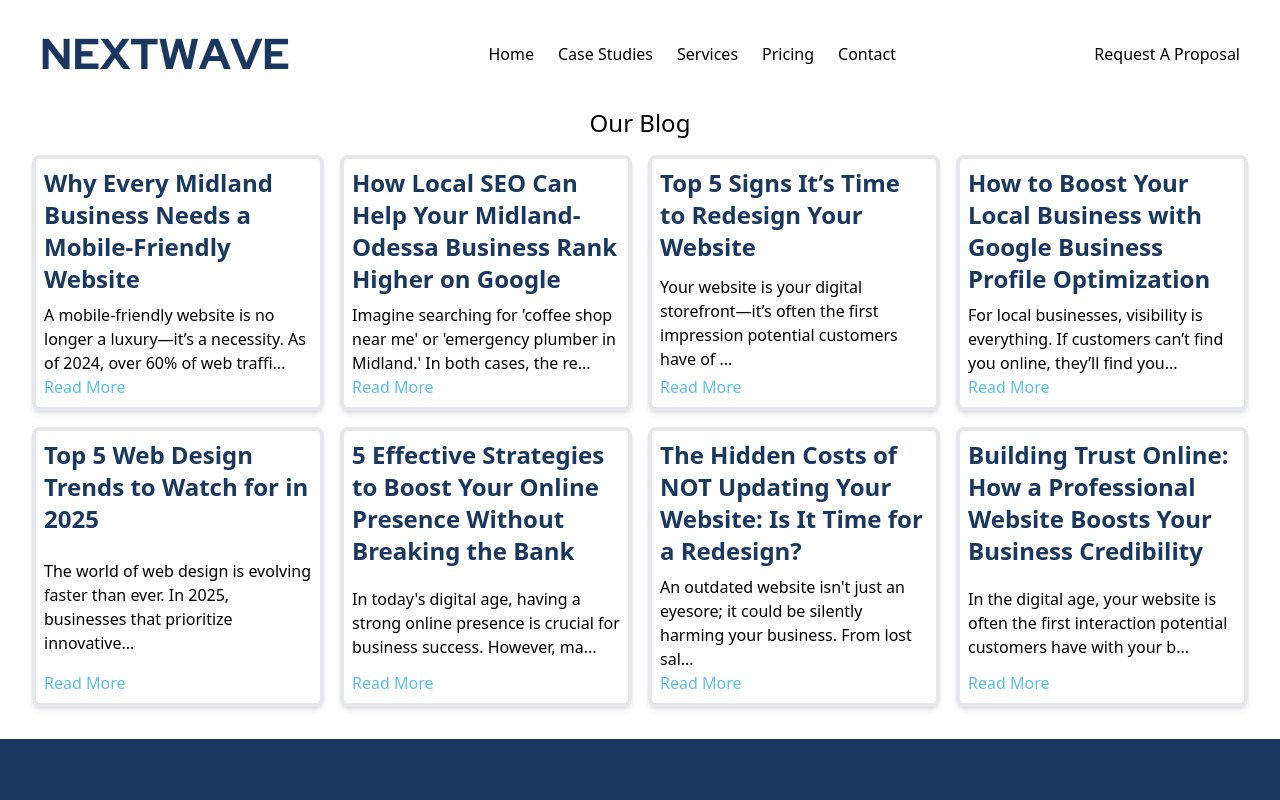
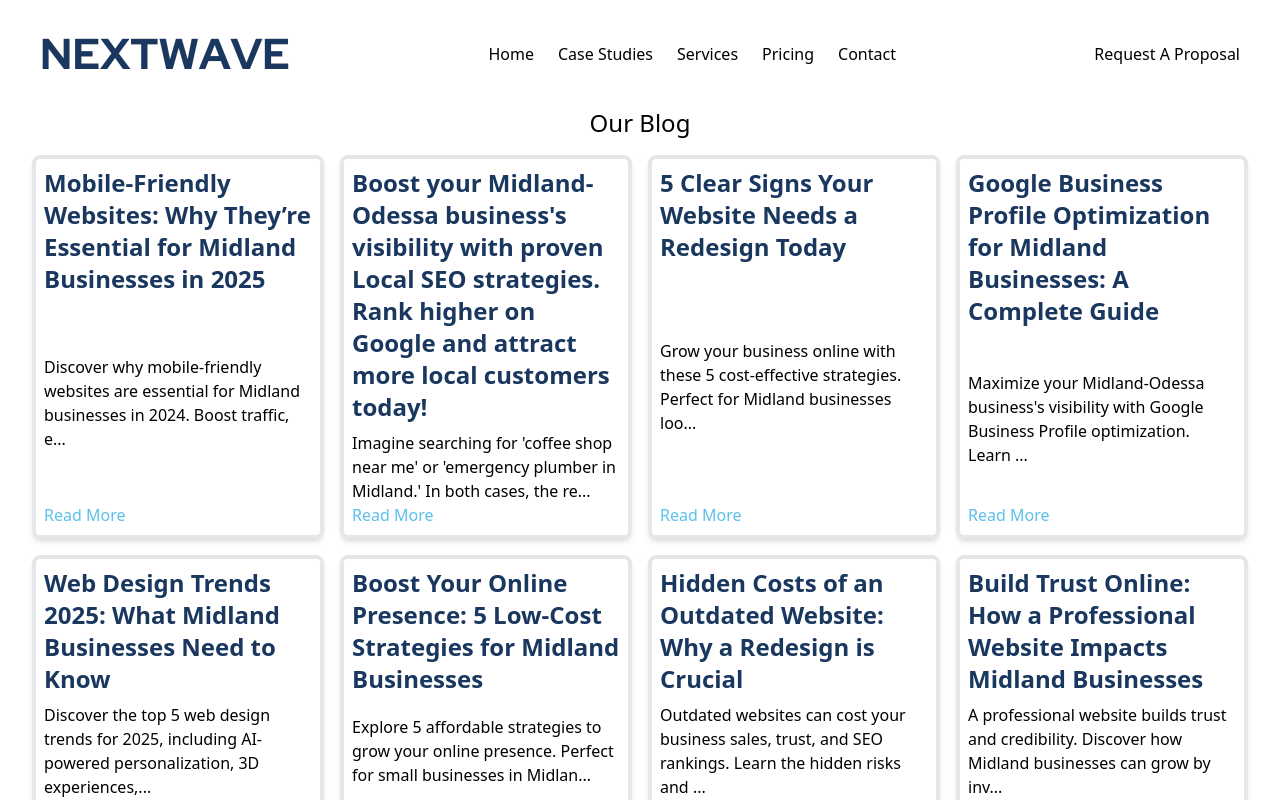
Before and after one commit to Parrasite9/nextwave, a React (Create React App) app: page /blogs in a window 1280 px wide. Shown: the top 800 px of the page. Built offline with nearby package versions, Linux system fonts and the light colour scheme.

Commit message:
Keywords have been added to blogs

```diff
--- a/src/Components/Blogs/BlogPost.jsx
+++ b/src/Components/Blogs/BlogPost.jsx
@@ -4,6 +4,7 @@ import blogsData from "./Blogs.json";
 import { generateSlug } from "../../Globals/Utils";
 import { Link } from "react-router-dom";
 import RecommendedPosts from "./RecommendedPosts";
+import { Helmet } from "react-helmet";
 
 const BlogPost = () => {
     console.log('blogsData:', blogsData);
@@ -42,6 +43,17 @@ const BlogPost = () => {
 
   return (
     <div>
+
+      <Helmet>
+        <title>{blog.title} | NextWave | Web Studio</title>
+        <meta name="description" content={blog.content.introduction} />
+        <meta name="keywords" content={blog.tags.join(", ")} />
+        <meta property="og:title" content={blog.title} />
+        <meta property="og:description" content={blog.content.introduction} />
+        <meta property="og:image" content={blog.titleImg.heroImg} />
+        <meta property="og:url" content={`https://nextwavewebstudio.com/blog/${slug}`} />
+      </Helmet>
+
       {/* Hero Section */}
       <div className="hero bg-gray-100 px-8 py-12 text-center lg:text-left lg:grid lg:grid-cols-2 lg:gap-4">
         <div className="lg:flex lg:flex-col lg:justify-center">
--- a/src/Components/Blogs/Blogs.json
+++ b/src/Components/Blogs/Blogs.json
@@ -1,7 +1,7 @@
 [
     {
         "id": 1,
-        "title": "Why Every Midland Business Needs a Mobile-Friendly Website",
+        "title": "Mobile-Friendly Websites: Why They’re Essential for Midland Businesses in 2025",
         "author": "NextWave | Web Studio",
         "date": "2024-11-20",
         "tags": ["Mobile Optimization", "User Experience", "Local Business", "Midland-Odessa"],
@@ -11,7 +11,7 @@
           "heroAlt": "responsive-img"
         },
         "content": {
-          "introduction": "A mobile-friendly website is no longer a luxury—it’s a necessity. As of 2024, over 60% of web traffic comes from mobile devices, and this trend continues to grow. For businesses in Midland-Odessa, this is especially critical because many customers search for services on their phones while on the go. If your website isn’t optimized for mobile users, you’re not just losing potential traffic—you’re losing customers."
+          "introduction": "Discover why mobile-friendly websites are essential for Midland businesses in 2024. Boost traffic, engagement, and sales with responsive design."
         },
         "sections": [
           {
@@ -104,7 +104,7 @@
     },
     {
         "id": 2,
-        "title": "How Local SEO Can Help Your Midland-Odessa Business Rank Higher on Google",
+        "title": "Boost your Midland-Odessa business's visibility with proven Local SEO strategies. Rank higher on Google and attract more local customers today!",
         "author": "NextWave | Web Studio",
         "date": "2024-11-22",
         "tags": ["Local SEO", "Google Ranking", "SEO", "Midland-Odessa"],
@@ -220,7 +220,7 @@
     },
     {
         "id": 3,
-        "title": "Top 5 Signs It’s Time to Redesign Your Website",
+        "title": "5 Clear Signs Your Website Needs a Redesign Today",
         "author": "NextWave | Web Studio",
         "date": "2024-11-22",
         "tags": ["Website Redesign", "User Experience", "Web Design", "Website Performance"],
@@ -230,7 +230,7 @@
           "heroAlt": "redesign-img"
         },
         "content": {
-          "introduction": "Your website is your digital storefront—it’s often the first impression potential customers have of your business. But as technology evolves and user expectations shift, even the best websites can become outdated. A clunky design, slow load times, or poor mobile compatibility might be costing you customers without you even realizing it. In this blog, we’ll cover the top five signs it’s time to give your website a makeover and how a redesign can boost your business."
+          "introduction": "Grow your business online with these 5 cost-effective strategies. Perfect for Midland businesses looking to boost visibility without overspending."
         },
         "sections": [
           {
@@ -336,7 +336,7 @@
     },
     {
         "id": 4,
-        "title": "How to Boost Your Local Business with Google Business Profile Optimization",
+        "title": "Google Business Profile Optimization for Midland Businesses: A Complete Guide",
         "author": "NextWave | Web Studio",
         "date": "2024-11-22",
         "tags": ["Google Business Profile", "Local Business", "Optimization", "Midland-Odessa"],
@@ -346,7 +346,7 @@
           "heroAlt": "businessProfile-img"
         },
         "content": {
-          "introduction": "For local businesses, visibility is everything. If customers can’t find you online, they’ll find your competitors instead. That’s where Google Business Profile (GBP) comes in. This free tool lets you showcase your business, appear in local search results, and engage with customers—all from one platform. In this blog, we’ll explore why Google Business Profile is so essential for local businesses and how optimizing it can drive more traffic, leads, and sales for your business."
+          "introduction": "Maximize your Midland-Odessa business's visibility with Google Business Profile optimization. Learn how to attract local customers and drive more sales!"
         },
         "sections": [
           {
@@ -472,7 +472,7 @@
     },
     {
         "id": 5,
-        "title": "Top 5 Web Design Trends to Watch for in 2025",
+        "title": "Web Design Trends 2025: What Midland Businesses Need to Know",
         "author": "NextWave | Web Studio",
         "date": "2024-11-22",
         "tags": ["Web Design Trends", "Web Development", "UI/UX Design", "2025"],
@@ -482,7 +482,7 @@
             "heroAlt": "webDesign-img"
         },
         "content": {
-          "introduction": "The world of web design is evolving faster than ever. In 2025, businesses that prioritize innovative and user-centric designs will set themselves apart in the digital landscape."
+          "introduction": "Discover the top 5 web design trends for 2025, including AI-powered personalization, 3D experiences, and sustainability-focused designs. Stay ahead of the curve!"
         },
         "sections": [
           {
@@ -557,7 +557,7 @@
     },
     {
         "id": 6,
-        "title": "5 Effective Strategies to Boost Your Online Presence Without Breaking the Bank",
+        "title": "Boost Your Online Presence: 5 Low-Cost Strategies for Midland Businesses",
         "author": "NextWave | Web Studio",
         "date": "2024-11-26",
         "tags": ["Website Redesign", "Website Maintenance", "User Experience", "Business Growth"],
@@ -567,7 +567,7 @@
             "heroAlt": "onlinePresence-img"
         },
         "content": {
-            "introduction": "In today's digital age, having a strong online presence is crucial for business success. However, many business owners believe that enhancing their online visibility requires a hefty budget. The good news is, there are cost-effective strategies you can implement to significantly improve your online footprint without overspending."
+            "introduction": "Explore 5 affordable strategies to grow your online presence. Perfect for small businesses in Midland-Odessa looking to boost visibility and customer engagement."
         },
         "sections": [
             {
@@ -680,7 +680,7 @@
     },
     {
         "id": 7,
-        "title": "The Hidden Costs of NOT Updating Your Website: Is It Time for a Redesign?",
+        "title": "Hidden Costs of an Outdated Website: Why a Redesign is Crucial",
         "author": "NextWave | Web Studio",
         "date": "2024-11-26",
         "tags": ["Professional Website", "Business Credibility", "Trust", "Online Presence"],
@@ -690,7 +690,7 @@
             "heroAlt": "hiddenCosts-img"
         },
         "content": {
-            "introduction": "An outdated website isn't just an eyesore; it could be silently harming your business. From lost sales to decreased customer trust, the hidden costs of not updating your website can add up quickly. In this blog, we'll uncover the risks of maintaining an outdated site and how a redesign can safeguard your business's future."
+            "introduction": "Outdated websites can cost your business sales, trust, and SEO rankings. Learn the hidden risks and why a redesign could save your Midland business."
         },
         "sections": [
             {
@@ -795,7 +795,7 @@
     },
     {
         "id": 8,
-        "title": "Building Trust Online: How a Professional Website Boosts Your Business Credibility",
+        "title": "Build Trust Online: How a Professional Website Impacts Midland Businesses",
         "author": "NextWave | Web Studio",
         "date": "2024-11-26",
         "tags": ["Professional Website", "Business Credibility", "Web Design", "User Experience", "Conversion Optimization"],
@@ -805,7 +805,7 @@
             "heroAlt": "trustCredibility-img"
         },
         "content": {
-            "introduction": "In the digital age, your website is often the first interaction potential customers have with your business. A professional, well-designed website doesn't just look good—it builds trust, establishes credibility, and can significantly influence purchasing decisions. In this blog, we'll explore how investing in a professional website can enhance your business's reputation and drive growth."
+            "introduction": "A professional website builds trust and credibility. Discover how Midland businesses can grow by investing in modern, user-friendly web design."
         },
         "sections": [
             {
```
